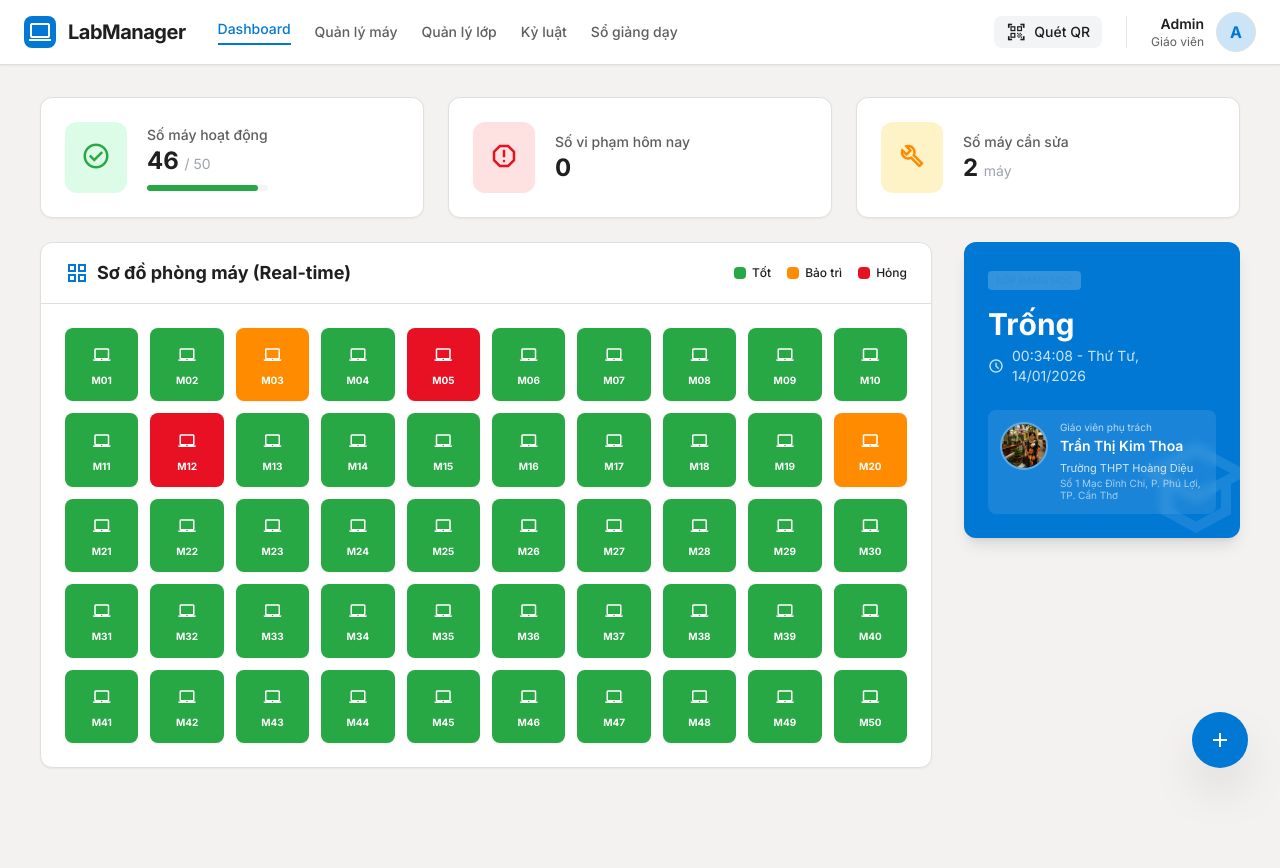
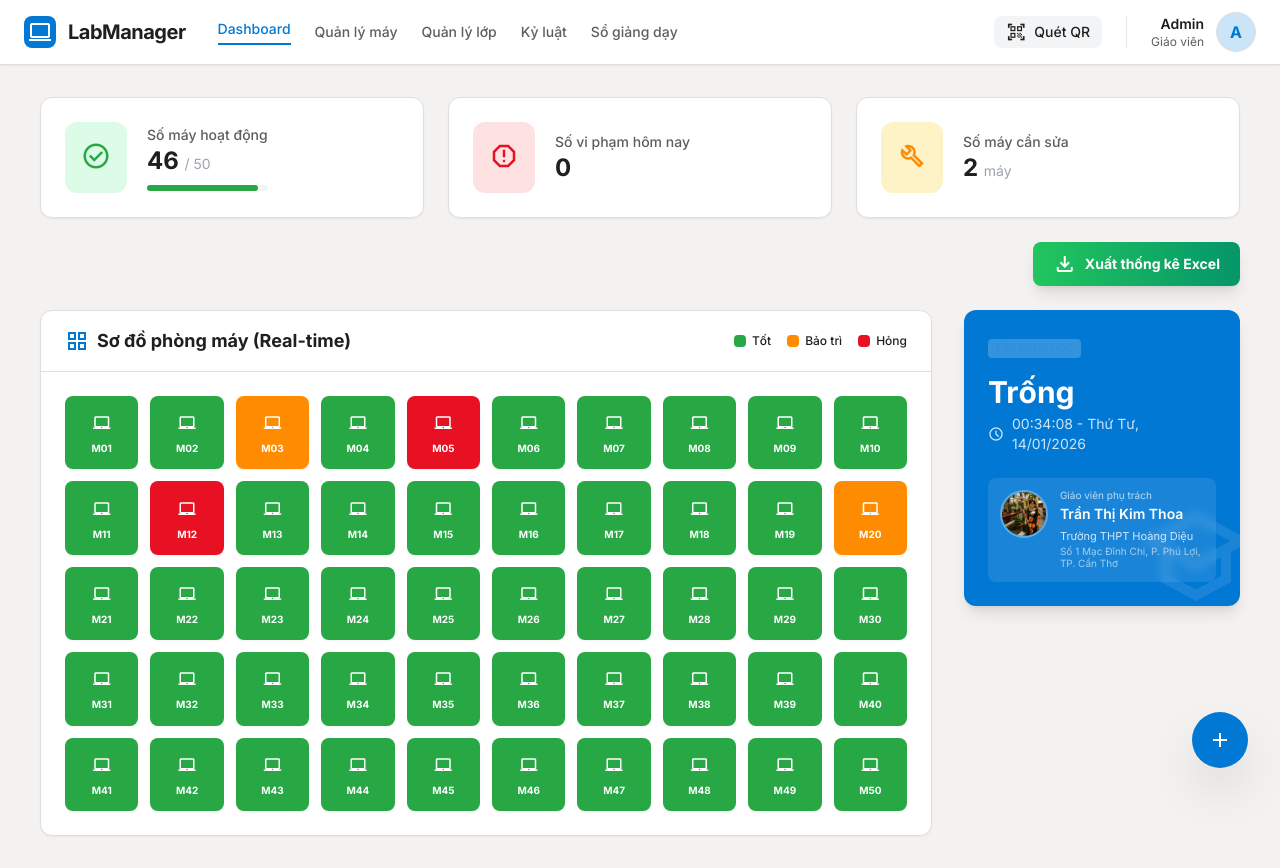
Before and after one commit to hoaithanhsp/trolyphongmay, a React (Vite) app: page / in a window 1280 px wide. Before the commit the page ends 800 px from the top, so only its background shows below. Built offline with nearby package versions, Linux system fonts and the light colour scheme.

Commit message:
Implement export button for Excel statistics
Added an export button to download statistics in Excel format.

```diff
--- a/App.tsx
+++ b/App.tsx
@@ -8,6 +8,7 @@ import { PrintableQRGrid } from './components/PrintableQRGrid';
 import { STATUS_LABELS, VIOLATION_TYPES, MOCK_STUDENTS, formatDate, formatDateTime } from './constants';
 import { read, utils } from 'xlsx';
 import { Button } from './components/Button';
+import { exportAllStatistics } from './services/exportService';
 
 // Initialize data
 storageService.init();
@@ -316,6 +317,17 @@ const App: React.FC = () => {
             <p className="text-2xl font-bold">{stats.broken} <span className="text-sm font-normal text-gray-400">máy</span></p>
           </div>
         </div>
+      </div>
+
+      {/* Export Button */}
+      <div className="flex justify-end">
+        <button
+          onClick={() => exportAllStatistics(violations, computers, teacherLogs)}
+          className="flex items-center gap-2 rounded-lg h-11 px-5 bg-gradient-to-r from-green-500 to-emerald-600 text-white text-sm font-bold shadow-lg hover:shadow-xl hover:scale-105 transition-all"
+        >
+          <span className="material-symbols-outlined">download</span>
+          <span>Xuất thống kê Excel</span>
+        </button>
       </div>
 
       <div className="grid grid-cols-1 xl:grid-cols-4 gap-8">
@@ -661,7 +673,7 @@ const App: React.FC = () => {
   const renderTeachingView = () => (
     <div className="animate-in fade-in duration-500">
       <div className="flex flex-col gap-1 mb-6">
-        <h1 className="text-3xl font-black tracking-tight text-textPrimary">Sổ Giảng Dạy Điện Tử</h1>
+        <h1 className="text-3xl font-black tracking-tight text-textPrimary">Sổ giảng dạy điện tử</h1>
         <p className="text-textSecondary">Quản lý và ghi chép nhật ký giảng dạy</p>
       </div>
 
```
